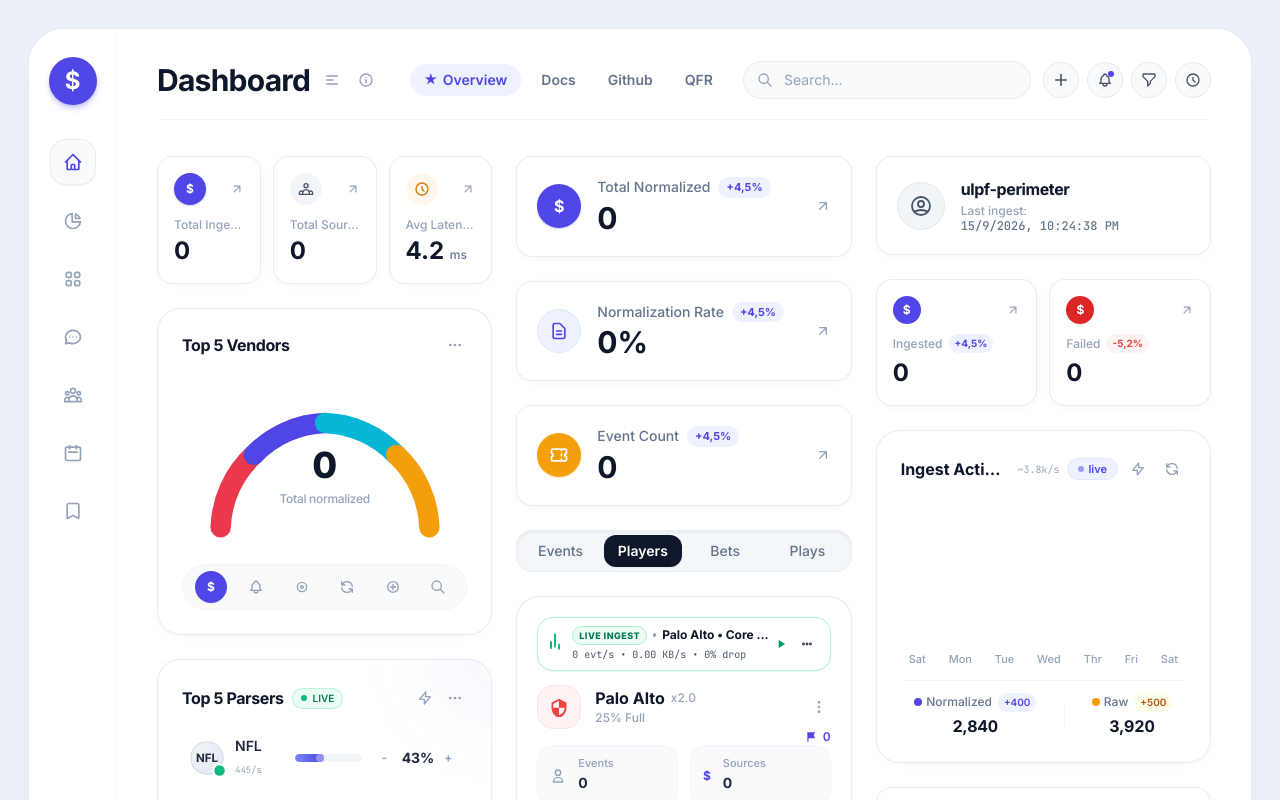
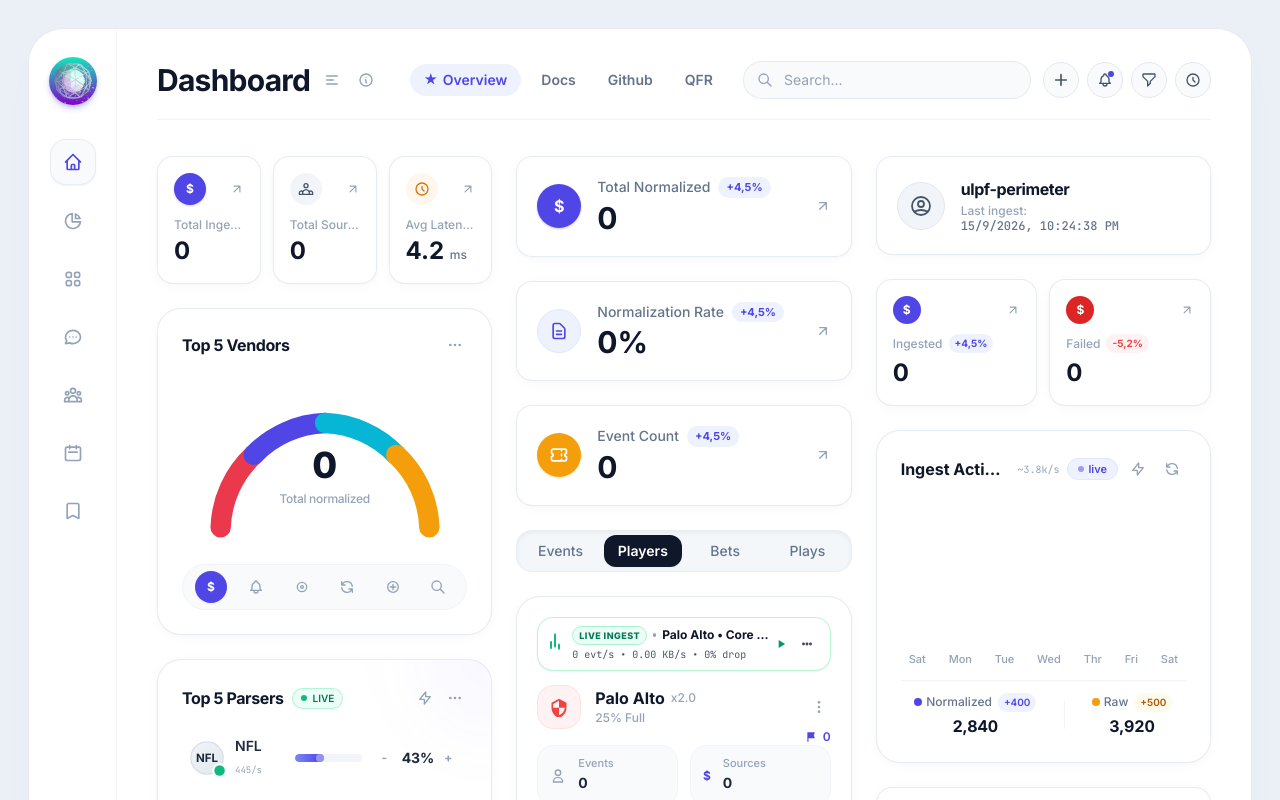
Before and after one commit to LusterSourav/logforce, a website: page ui/dashboard-v2.html in a window 1280 px wide. Shown: the top 800 px of the page. Drawn offline with nearby package versions, Linux system fonts and the light colour scheme; no server answers; animation ran at ten frames a second.

Commit message:
Add planet to dashboard

```diff
--- a/ui/dashboard-v2.html
+++ b/ui/dashboard-v2.html
@@ -33,6 +33,9 @@
       }
     }
   </script>
+<script type="importmap">
+{ "imports": { "three": "https://cdn.jsdelivr.net/npm/three@0.160.0/build/three.module.js" } }
+</script>
 <style data-purpose="custom-enhancements">
     body {
       font-family: 'Inter', sans-serif;
@@ -100,6 +103,34 @@
     .sparkle-pop {
       animation: popEffect 0.35s ease-out;
     }
+    /* Low-poly planet logo badge — scoped, no page takeover, no overlap */
+    .planet-badge {
+      position: relative;
+      display: block;
+      width: 100%;
+      height: 100%;
+      overflow: hidden;
+      border-radius: 9999px;
+      isolation: isolate;
+    }
+    .planet-badge canvas {
+      position: absolute;
+      inset: 0;
+      width: 100% !important;
+      height: 100% !important;
+      display: block;
+      pointer-events: none;
+    }
+    #logo-planet-fallback {
+      position: absolute;
+      inset: 0;
+      display: flex;
+      align-items: center;
+      justify-content: center;
+      visibility: hidden;
+    }
+    .planet-badge[data-failed="true"] canvas { display: none; }
+    .planet-badge[data-failed="true"] #logo-planet-fallback { visibility: visible; }
     @keyframes popEffect {
       0% { transform: scale(0.92); filter: brightness(1.2); }
       50% { transform: scale(1.08); filter: brightness(1.35); }
@@ -393,8 +424,8 @@
 
 <div class="flex flex-row lg:flex-col items-center gap-4 lg:gap-8 w-full lg:w-auto justify-between lg:justify-start">
 
-<a class="w-11 h-11 sm:w-12 sm:h-12 rounded-full bg-brand-600 text-white flex items-center justify-center font-bold text-xl sm:text-2xl shadow-md shadow-brand-600/30 transition-transform hover:scale-105 active:scale-95 shrink-0" data-purpose="app-logo" href="#overview">
-<span class="">$</span>
+<a aria-label="Dashboard home — live status planet" class="w-11 h-11 sm:w-12 sm:h-12 rounded-full text-white flex items-center justify-center font-bold text-xl sm:text-2xl shadow-md shadow-brand-600/30 transition-transform hover:scale-105 active:scale-95 shrink-0 overflow-hidden relative p-0" data-purpose="app-logo" href="#overview" style="background: linear-gradient(to bottom, #11e8bb 0%, #8200c9 100%);">
+<span class="planet-badge" id="logo-planet" role="img" aria-label="Rotating low poly planet with wireframe shell and particle cloud"><canvas id="logo-planet-canvas"></canvas><span id="logo-planet-fallback">$</span></span>
 </a>
 
 <nav class="flex flex-row lg:flex-col items-center gap-2 lg:gap-3.5 overflow-x-auto lg:overflow-visible no-scrollbar py-0.5">
@@ -1803,6 +1834,109 @@ Docs
   setInterval(refreshStats, 5000);
 })();
 </script>
+<!-- Sidebar low-poly planet: solid core + wireframe shell + particle cloud -->
+<script type="module">
+import * as THREE from 'three';
+(function () {
+  var badge = document.getElementById('logo-planet');
+  var canvas = document.getElementById('logo-planet-canvas');
+  if (!badge || !canvas) return;
+  if (window.matchMedia && window.matchMedia('(prefers-reduced-motion: reduce)').matches) {
+    badge.setAttribute('data-failed', 'true');
+    return;
+  }
+  var renderer, scene, camera, core, shell, particles;
+  var running = true;
+  var rafId = 0;
+  function fail() {
+    badge.setAttribute('data-failed', 'true');
+    running = false;
+    if (rafId) cancelAnimationFrame(rafId);
+  }
+  try {
+    renderer = new THREE.WebGLRenderer({ canvas: canvas, antialias: true, alpha: true });
+  } catch (e) { fail(); return; }
+  renderer.setClearColor(0x000000, 0);
+  renderer.setPixelRatio(Math.min(window.devicePixelRatio || 1, 2));
+  scene = new THREE.Scene();
+  camera = new THREE.PerspectiveCamera(45, 1, 0.1, 100);
+  camera.position.z = 5.6;
+  scene.add(camera);
+  core = new THREE.Object3D();
+  shell = new THREE.Object3D();
+  particles = new THREE.Object3D();
+  scene.add(core);
+  scene.add(shell);
+  scene.add(particles);
+  var coreMesh = new THREE.Mesh(
+    new THREE.IcosahedronGeometry(1.15, 1),
+    new THREE.MeshPhongMaterial({ color: 0xffffff, flatShading: true, shininess: 30 })
+  );
+  core.add(coreMesh);
+  var shellMesh = new THREE.Mesh(
+    new THREE.IcosahedronGeometry(1.7, 1),
+    new THREE.MeshPhongMaterial({ color: 0xffffff, wireframe: true, transparent: true, opacity: 0.55, side: THREE.DoubleSide })
+  );
+  shell.add(shellMesh);
+  var COUNT = 180;
+  var partMesh = new THREE.InstancedMesh(
+    new THREE.TetrahedronGeometry(0.06, 0),
+    new THREE.MeshPhongMaterial({ color: 0xffffff, flatShading: true }),
+    COUNT
+  );
+  var dummy = new THREE.Object3D();
+  var v = new THREE.Vector3();
+  for (var i = 0; i < COUNT; i++) {
+    v.set(Math.random() - 0.5, Math.random() - 0.5, Math.random() - 0.5).normalize();
+    v.multiplyScalar(2.2 + Math.random() * 2.3);
+    dummy.position.copy(v);
+    dummy.rotation.set(Math.random() * 2, Math.random() * 2, Math.random() * 2);
+    var s = 0.5 + Math.random();
+    dummy.scale.set(s, s, s);
+    dummy.updateMatrix();
+    partMesh.setMatrixAt(i, dummy.matrix);
+  }
+  partMesh.instanceMatrix.needsUpdate = true;
+  particles.add(partMesh);
+  scene.add(new THREE.AmbientLight(0x999999, 1.2));
+  var l0 = new THREE.DirectionalLight(0xffffff, 2.0); l0.position.set(1, 0, 2); scene.add(l0);
+  var l1 = new THREE.DirectionalLight(0x11e8bb, 2.2); l1.position.set(0.75, 1, 0.5); scene.add(l1);
+  var l2 = new THREE.DirectionalLight(0x8200c9, 2.2); l2.position.set(-0.75, -1, 0.5); scene.add(l2);
+  function resize() {
+    var w = badge.clientWidth || 48;
+    var h = badge.clientHeight || 48;
+    if (!w || !h) return;
+    renderer.setSize(w, h, false);
+    camera.aspect = w / h;
+    camera.updateProjectionMatrix();
+  }
+  resize();
+  if (window.ResizeObserver) new ResizeObserver(resize).observe(badge);
+  else window.addEventListener('resize', resize);
+  function frame() {
+    if (!running) return;
+    particles.rotation.y -= 0.0040;
+    core.rotation.x -= 0.0020;
+    core.rotation.y -= 0.0030;
+    shell.rotation.x -= 0.0010;
+    shell.rotation.y += 0.0020;
+    renderer.render(scene, camera);
+    rafId = requestAnimationFrame(frame);
+  }
+  frame();
+  if ('IntersectionObserver' in window) {
+    new IntersectionObserver(function (entries) {
+      var vis = entries[0].isIntersecting && document.visibilityState === 'visible';
+      if (vis && !running) { running = true; frame(); }
+      else if (!vis && running) { running = false; cancelAnimationFrame(rafId); }
+    }).observe(badge);
+  }
+  document.addEventListener('visibilitychange', function () {
+    if (document.hidden && running) { running = false; cancelAnimationFrame(rafId); }
+    else if (!document.hidden && !running && badge.getAttribute('data-failed') !== 'true') { running = true; frame(); }
+  });
+})();
+</script>
 
 
 </body></html>
```
